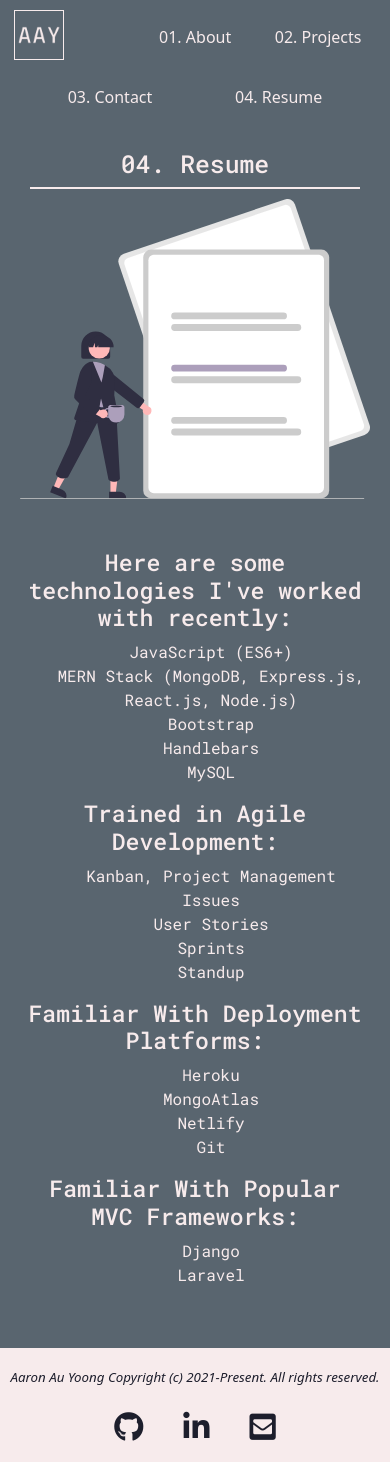
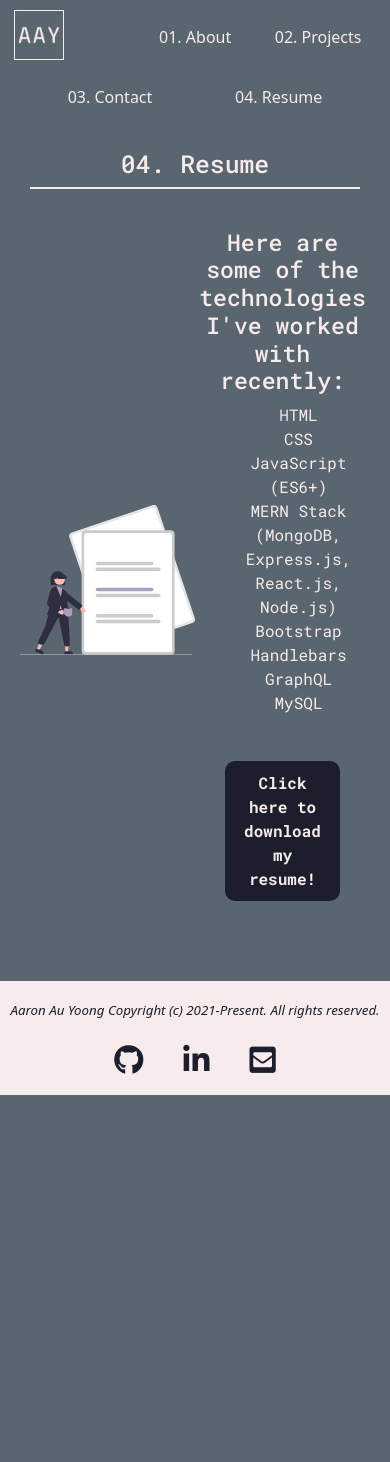
Before and after one commit to aaronauyoong/my-react-portfolio, a React (Create React App) app: page /resume in a window 390 px wide. After the commit the page ends 1095 px from the top, so only its background shows below. Built offline with nearby package versions, Linux system fonts and the light colour scheme.

Commit message:
updated resume component - styling and contents. shifted download resume from clicking on image to clicking on button. Condensed content of page. Made it more mobile friendly.

```diff
--- a/src/assets/styles/resume.css
+++ b/src/assets/styles/resume.css
@@ -10,31 +10,62 @@
 .resume {
     display: flex;
     flex-direction: column;
-    max-width: 100vw;
     text-align: center;
     justify-content: center;
     margin-top: auto;
 }
 
 .resume-header {
-    display: flex;
-    justify-content: center;
     border-bottom: solid var(--lavender-blush) 2px;
     margin: 10px;
 }
 
-.resume-image {
-    width: 30%;
-    margin: 20px;
+.resume-content {
+    display: flex;
+    flex-direction: row;
+    flex-wrap: wrap;
+    width: 100%;
+    padding-bottom: 30px;
 }
 
-.resume-content {
-    padding: 5px;
-    padding-top: 50px;
-    margin: 20px;
-    flex-wrap: wrap;
+.resume-img, .resume-summary {
+    width: 50%;
+    padding-top: 30px;
+    align-items: center;
+    align-content: center;
+    justify-content: center;
+    align-self: center;
 }
 
 .unstyled-bullets {
     list-style-type: none;
 }
+
+.download-resume {
+    display: inline-block;
+    border-radius: 10px;
+    padding: 10px;
+    margin: 30px;
+    font-weight: 900;
+    background-color: var(--raisin-black);
+    text-decoration: none;
+    color: var(--lavender-blush);
+}
+
+.download-resume:hover {
+    cursor: pointer;
+    color: var(--lavender-blush);
+    background-color: var(--glossy-grape);
+    transition: 0.3s;
+}
+
+@media only screen and (max-width: 375px) {
+    .resume-content {
+        flex-direction: column;
+        width: 100vw;
+    }
+
+    .resume-summary {
+        width: 100vw;
+    }
+}
--- a/src/components/resume/Resume.js
+++ b/src/components/resume/Resume.js
@@ -1,57 +1,41 @@
-import React from "react";
-import "../../assets/styles/resume.css";
-import "../../assets/styles/custom-styles.css";
-import ResumeCartoon from "../../assets/images/undraw-resume.svg";
-import MyResume from "../../assets/pdf/my-resume.pdf";
+import React from 'react';
+import '../../assets/styles/resume.css';
+import '../../assets/styles/custom-styles.css';
+import ResumeCartoon from '../../assets/images/undraw-resume.svg';
+import MyResume from '../../assets/pdf/my-resume.pdf';
 
 function Resume() {
     return (
-		<section>
-			<div className="resume">
+        <section className="resume">
             <div className="resume-header">
-					<h2><span className="title-number">04.</span> Resume</h2>
+                <h2>
+                    <span className="title-number">04.</span> Resume
+                </h2>
             </div>
+            <div className="resume-content">
                 <div className="resume-img">
-					<a href={MyResume}>
                         <img src={ResumeCartoon} alt="Contact me cartoon" />
-					</a>
                 </div>
-				<div className="resume-content row">
-					<div className="resume-section col-lg-6">
-						<h3>Here are some technologies I've worked with recently:</h3>
+                <div className="resume-summary">
+                    <div className="resume-section">
+                        <h3>
+                            Here are some of the technologies I've worked with
+                            recently:
+                        </h3>
                         <ul className="unstyled-bullets">
+                            <li>HTML</li>
+                            <li>CSS</li>
                             <li>JavaScript (ES6+)</li>
-							<li>MERN Stack (MongoDB, Express.js, React.js, Node.js)</li>
+                            <li>
+                                MERN Stack (MongoDB, Express.js, React.js,
+                                Node.js)
+                            </li>
                             <li>Bootstrap</li>
                             <li>Handlebars</li>
+                            <li>GraphQL</li>
                             <li>MySQL</li>
                         </ul>
-					</div>
-					<div className="resume-section col-lg-6">
-						<h3>Trained in Agile Development:</h3>
-						<ul className="unstyled-bullets">
-							<li>Kanban, Project Management</li>
-							<li>Issues</li>
-							<li>User Stories</li>
-							<li>Sprints</li>
-							<li>Standup</li>
-						</ul>
-					</div>
-					<div className="resume-section col-lg-6">
-						<h3>Familiar With Deployment Platforms:</h3>
-						<ul className="unstyled-bullets">
-							<li>Heroku</li>
-							<li>MongoAtlas</li>
-							<li>Netlify</li>
-							<li>Git</li>
-						</ul>
-					</div>
-					<div className="resume-section col-lg-6">
-						<h3>Familiar With Popular MVC Frameworks:</h3>
-						<ul class="unstyled-bullets">
-							<li>Django</li>
-							<li>Laravel</li>
-						</ul>
+						<a href={MyResume} className="download-resume">Click here to download my resume!</a>
                     </div>
                 </div>
             </div>
```
Lines whose indentation alone changed are shown as unchanged.
